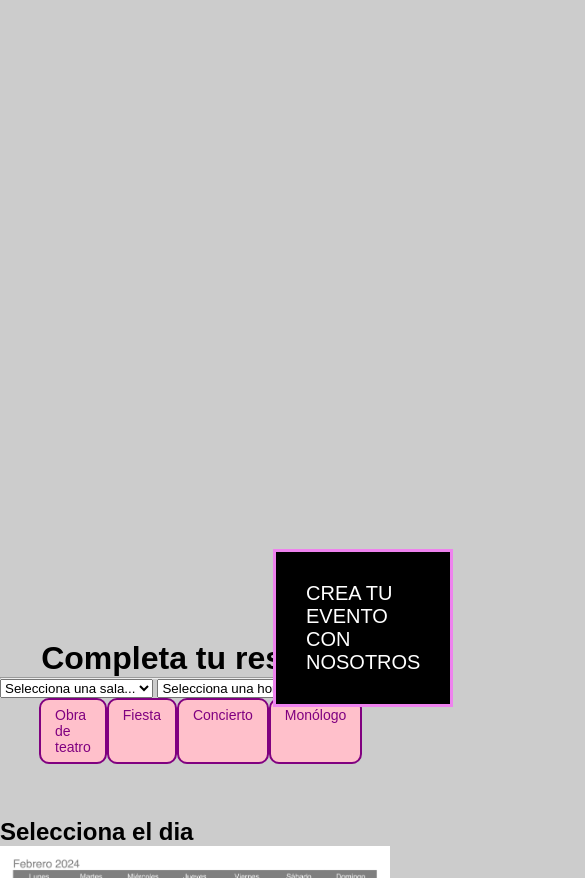
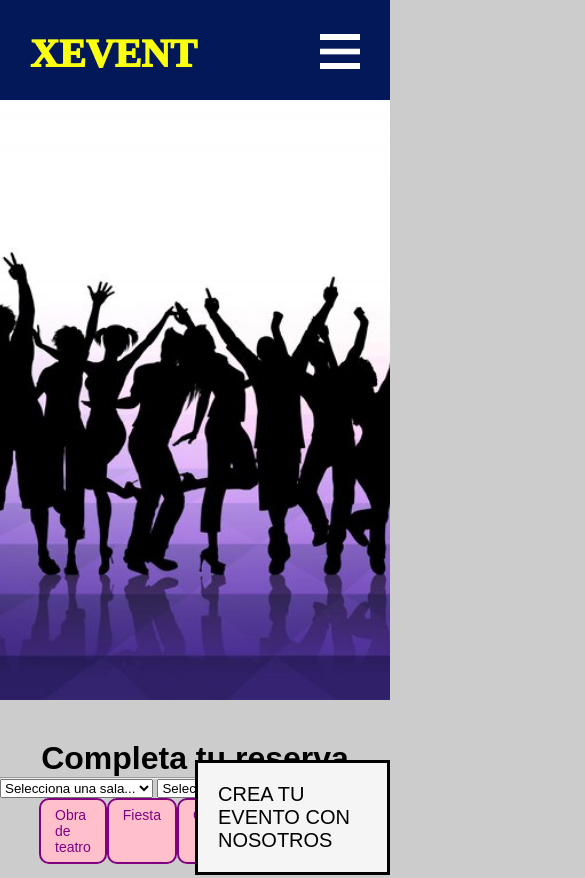
Before and after one commit to DanielMedina850/DanielMedina850.github.io, a plain HTML site: page CreaEvento.html in a window 390 px wide. Shown: the top 878 px of the page, 585 px wide, since content can reach past the window. Drawn offline with Linux system fonts and the light colour scheme; files whose address does not match are found by name.

Commit message:
imagen principal acabada+responsive

```diff
--- a/CreaEvento.html
+++ b/CreaEvento.html
@@ -10,8 +10,31 @@
 </head>
 
 <body>
-    <ul>
-    </ul>
+    <div class="encabezado">
+
+        <div class="menu container">
+
+            <a href="index.html" class="logo">XEVENT</a>
+
+            <input type="checkbox" id="menu"/>
+            <label for="menu">
+                <img src="Images/Icono_Hamb.png" class="icono_menu"/>
+            </label>
+
+        <nav class="nav_barra">
+            <ul>
+                <li> <a href="index.html">INICIO</a> </li>
+
+                <li> <a href="eventos.html">MÁS EVENTOS</a> </li>
+
+                <li> <a href="CreaEvento.html">CREA TU EVENTO</a> </li>
+            </ul>
+        </nav>
+
+        </div>
+
+    </div>
+
 
     <div class="primeraParte">
         <div id="mensaje">
--- a/styles/styleIndex.css
+++ b/styles/styleIndex.css
@@ -217,31 +217,31 @@ input[type=text]{
 /* MAS EVENTOS CSS*/
 
 
+/* CREAR EVENTO CSS*/
+
+
 /*imagen+ responsive*/
 .primeraParte {
-    background-image: url(../imagen-evento/gente_bailando.png);
+    background-image: url(../Images/gente.jpg);
     background-position: center center;
     background-repeat: no-repeat;
     background-size: cover;
     height: 600px;
-    width: 1900px;
 
-    /* z-index: 1;  imagen detras de la lista */
 }
-
-
 
 /*mensaje crear evento*/
 #mensaje {
   position: absolute;
-  top: 65%;
-  left: 70%;
-  background-color:black;
-  color: white;
-  padding: 10px;
+  background-color:whitesmoke;
+  color: black;
   font-size: 20px;
   border-style: solid ;
-  border-color: violet;
+  left:50%;
+  top:90%;
+
+
+
 
 
 }
```
